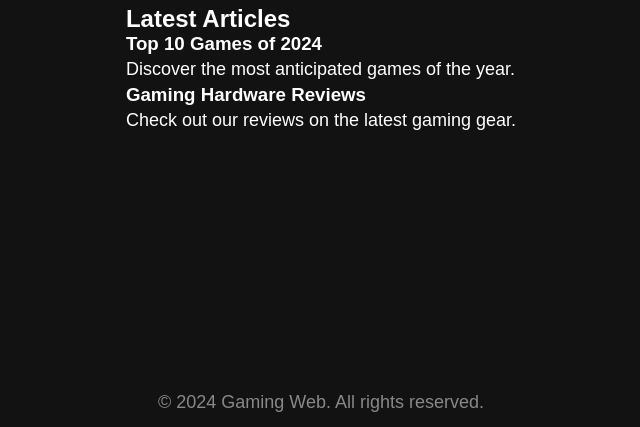
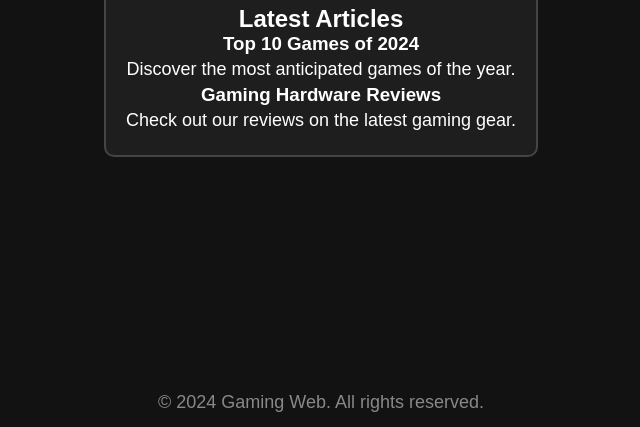
Before and after one commit to viveklohar229/Gaming_Web, a plain HTML site: page index.html in a window 1280 px wide. Shown: the part 373-800 px from the top of the page, without its empty margins (319-959 px from the left). Drawn offline with Linux system fonts and the light colour scheme.

Commit message:
Added section css

```diff
--- a/style.css
+++ b/style.css
@@ -14,6 +14,15 @@ body {
     justify-content: center;
     height: 100vh;
 }
+
+section {
+    text-align: center;
+    padding: 20px;
+    border: 2px solid #444444;
+    border-radius: 10px;
+    background-color: #1e1e1e;
+}
+
 h1 {
     color: #ff4500;
     margin-bottom: 20px;
```
